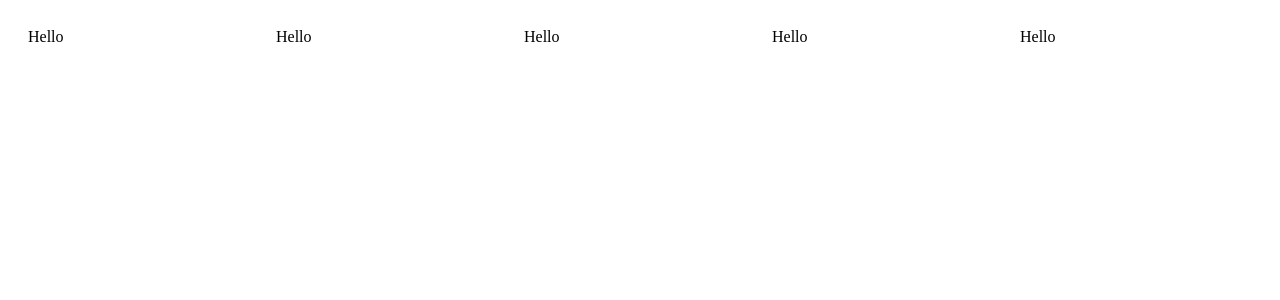
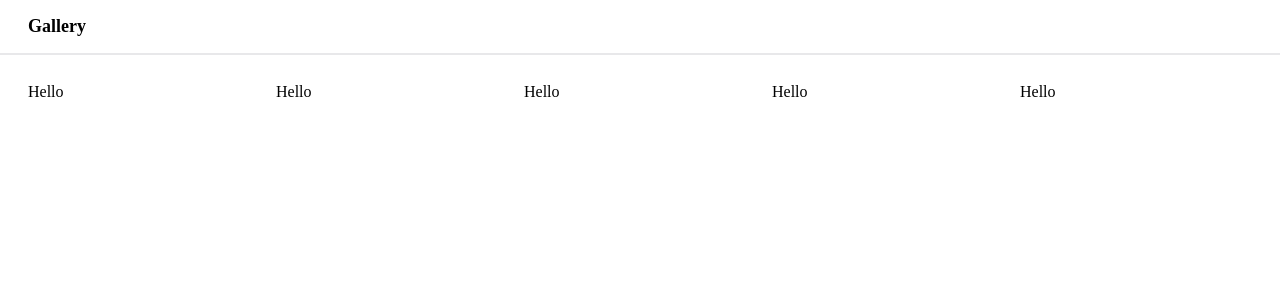
Before and after one commit to dipta-sikder-775/visual-portfolio-client, a React (Vite) app: page / in a window 1280 px wide. Shown: the top 300 px of the page. Built offline with nearby package versions, Linux system fonts and the light colour scheme.

Commit message:
- layout modified

```diff
--- a/src/App.tsx
+++ b/src/App.tsx
@@ -1,7 +1,9 @@
+import Header from "@components/Header/Header";
 
 const App = () => {
   return (
     <div>
+      <Header />
       <div className="grid">
         {[1,2,3,4,5].map((id, index) => (
           <div key={index}>Hello</div>
```
